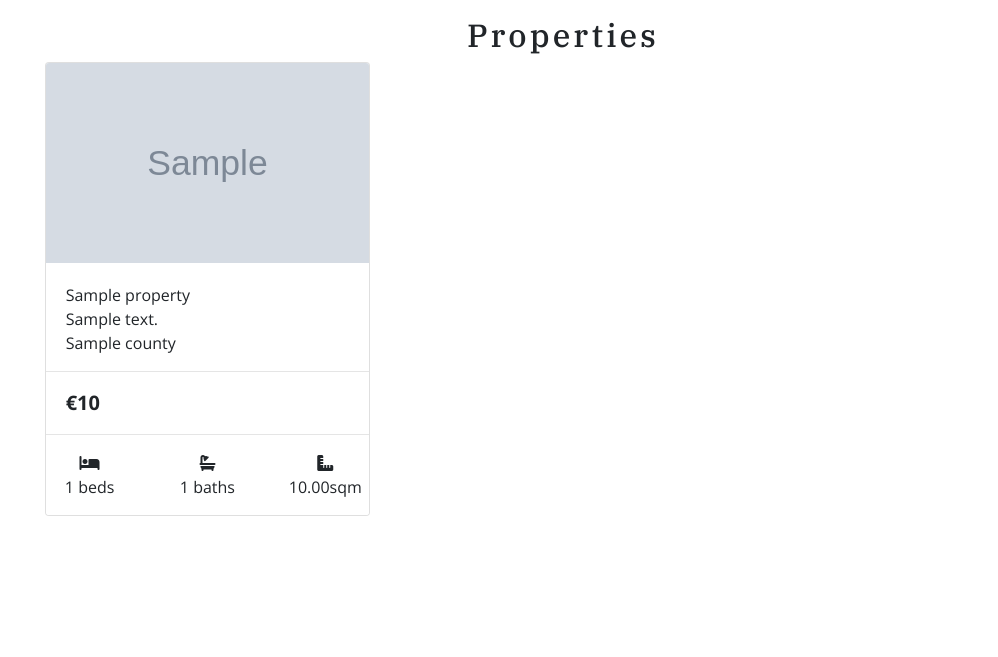
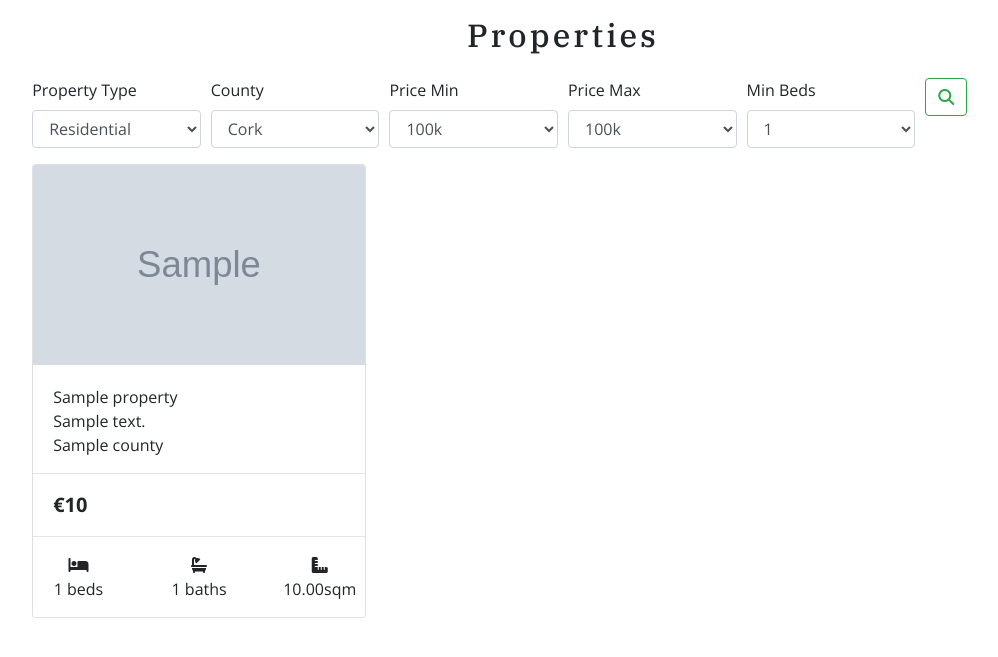
Before and after one commit to PatrickCoakley23/KMS, a Django app: page /properties/ in a window 1280 px wide. Shown: the top 657 px of the page, without its empty margins (77-1075 px from the left). Run offline with Django 3.2, Linux system fonts and the light colour scheme; tables that the repository leaves empty hold one stand-in row (values such as "Sample post"); grey boxes marked "Sample" are stand-in pictures; some libraries are stand-ins or nearby versions; some web fonts are replaced.

Commit message:
began styling search bar for properties section

```diff
--- a/properties/templates/properties/properties.html
+++ b/properties/templates/properties/properties.html
@@ -1,14 +1,61 @@
 {% extends "base.html" %} {% load static %} {% block content %}
 
-<div class="container-fluid">
 <div class="row">
-    <div class="col text-center mt-3">
+    <div class="col text-center my-3">
       <h2>Properties</h2>
     </div>
 </div>
 
 <div class="row">
+
     <div class="properties-container col-10 offset-1">
+        <form>
+            <div class="form-row">
+                <div class="form-group col-2">
+                    <label for="input-prop-type">Property Type</label>
+                    <select class="form-control" id="input-prop-type">
+                        <option value="residential">Residential</option>
+                        <option value="commercial">Commercial</option>
+                        <option value="farm-sales">Farm Sales</option>
+                    </select>
+                </div>
+                <div class="form-group col-2">
+                    <label for="input-county">County</label>
+                    <select class="form-control" id="input-county">
+                        <option value="cork">Cork</option>
+                        <option value="dublin">Dublin</option>
+                        <option value="galway">Galway</option>
+                    </select>
+                </div>
+                <div class="form-group col-2 ">
+                    <label for="price-min">Price Min</label>
+                    <select class="form-control" id="price-min">
+                        <option value="100k">100k</option>
+                        <option value="200k">200k</option>
+                        <option value="300k">300k</option>
+                    </select>
+                </div>
+                <div class="form-group col-2">
+                    <label for="price-max">Price Max</label>
+                    <select class="form-control" id="price-max">
+                        <option value="100k">100k</option>
+                        <option value="200k">200k</option>
+                        <option value="300k">300k</option>
+                    </select>
+                </div>
+                <div class="form-group col-2">
+                    <label for="min-beds">Min Beds</label>
+                    <select class="form-control" id="price-min">
+                        <option value="100k">1</option>
+                        <option value="200k">2</option>
+                        <option value="300k">3</option>
+                    </select>
+                </div>
+                <div class="form-group col-2">
+                    <button class="btn btn-outline-success" type="submit"><i class="fas fa-search"></i></button>
+                </div>
+            </div>
+        </form>
         <div class="row">
             {% for properties in properties %}
             <div class="col-sm-6 col-md-6 col-lg-4 mb-4">
@@ -65,6 +112,4 @@
         </div>
     </div>
 </div>
-
 {% endblock %}
-</div>
--- a/static/css/base.css
+++ b/static/css/base.css
@@ -235,3 +235,13 @@ h1, h2, h3, h4, h5 {
 .card-footer-properties {
     padding: 0;
 }
+
+/* PROPERTIES-NAVBAR */
+
+.property-search-navbar {
+    position: relative;
+}
+
+.property-search-nav-item {
+    margin-right: 5rem;
+}
```
Lines whose indentation alone changed are shown as unchanged.
